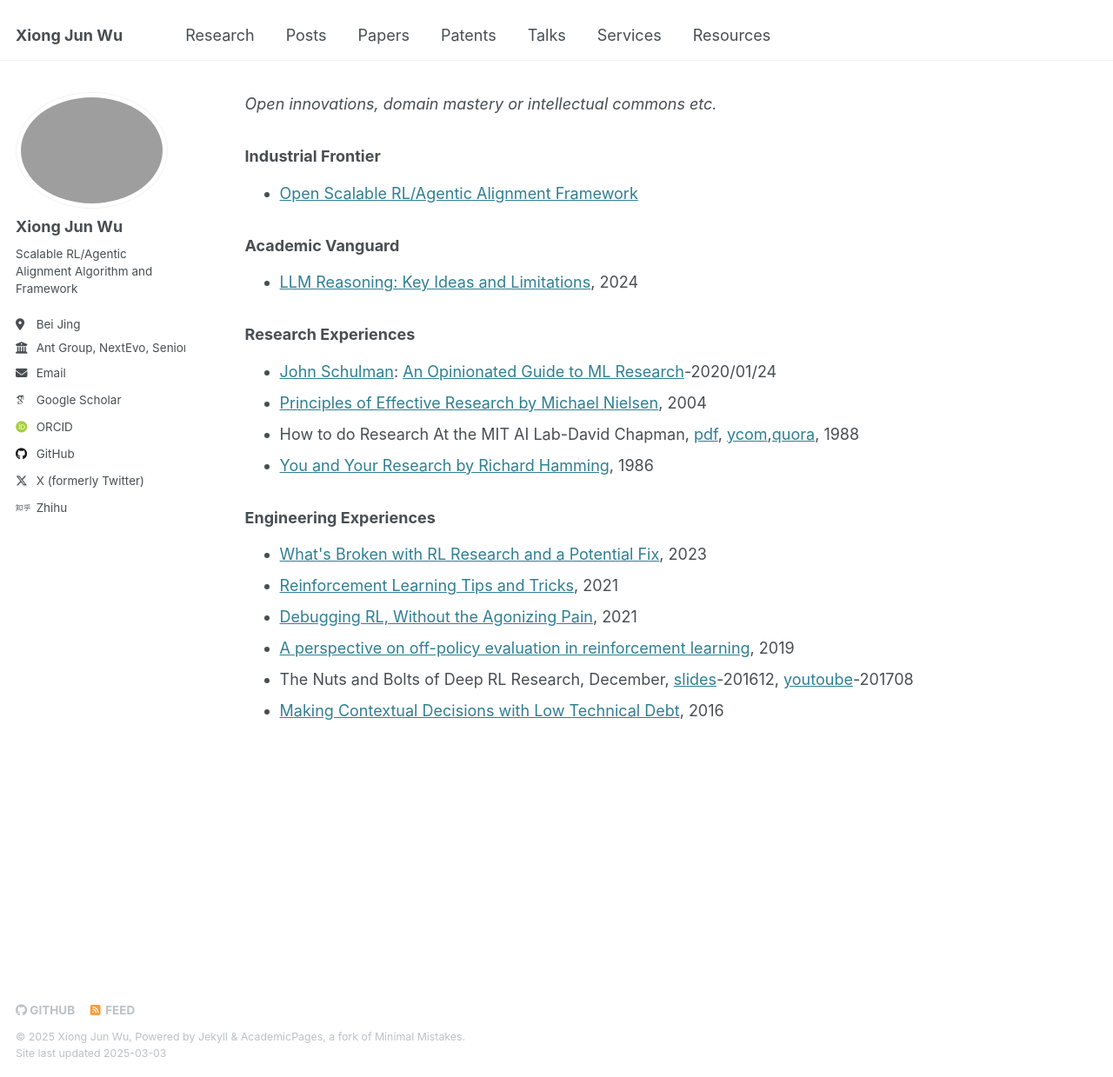
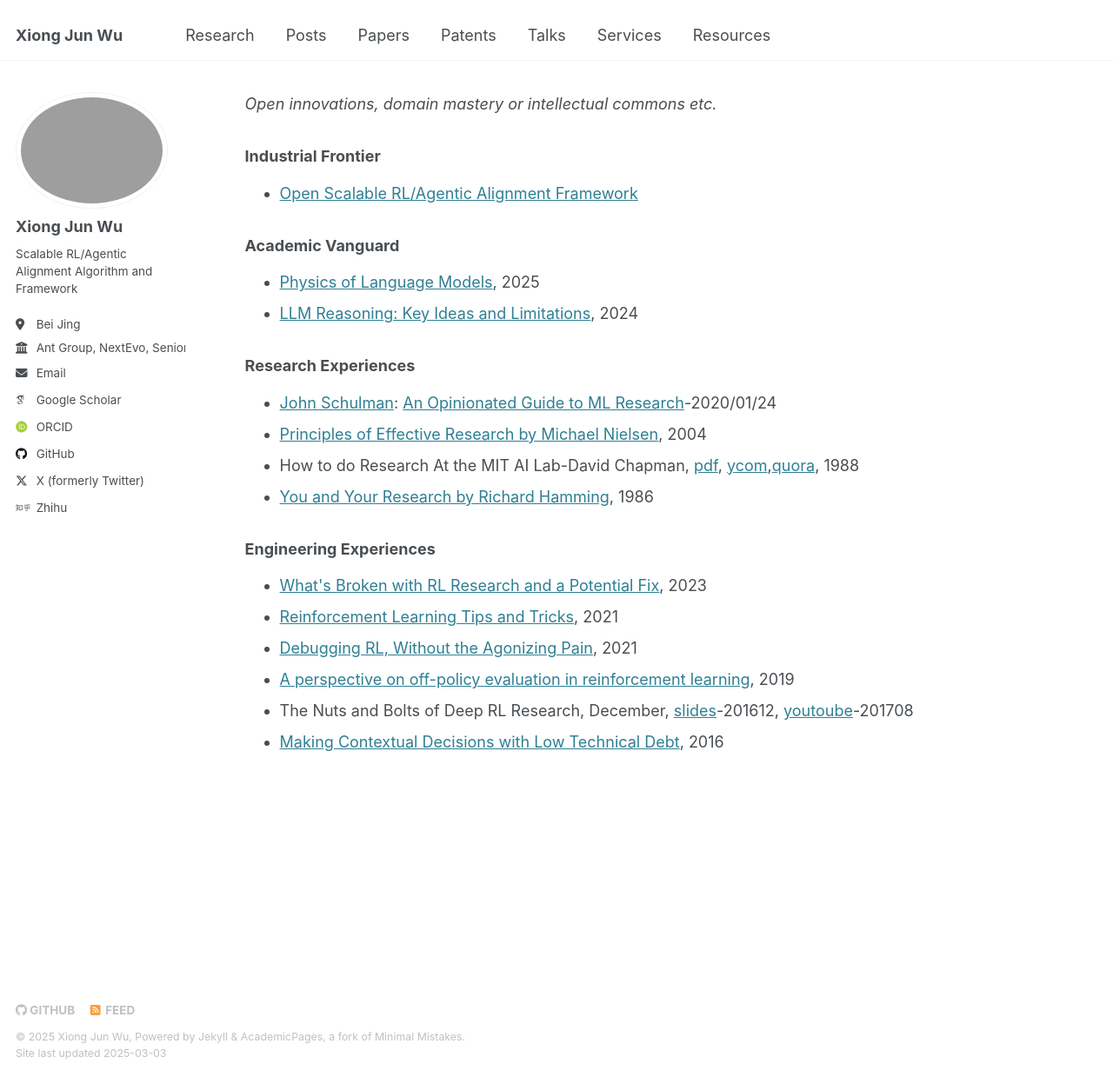
Before and after one commit to junwuxgi/junwuxgi.github.io, a Jekyll site: the page built from resources.md, in a window 1280 px wide and 1239 px high. Shown: the whole window at 87% size. Built offline with Jekyll 4.4.1, drawn with Linux system fonts in a browser that asks for light colours; some web fonts are replaced; our own code applies the rules of GitHub Pages for plain Markdown files.

Commit message:
update config

```diff
--- a/resources.md
+++ b/resources.md
@@ -6,6 +6,7 @@
 
 ### Academic Vanguard
 
+* [Physics of Language Models](https://link.zhihu.com/?target=https%3A//physics.allen-zhu.com/home), 2025
 * [LLM Reasoning: Key Ideas and Limitations](https://dennyzhou.github.io/LLM-Reasoning-Berkeley.pdf), 2024
 
 ### Research Experiences
```
